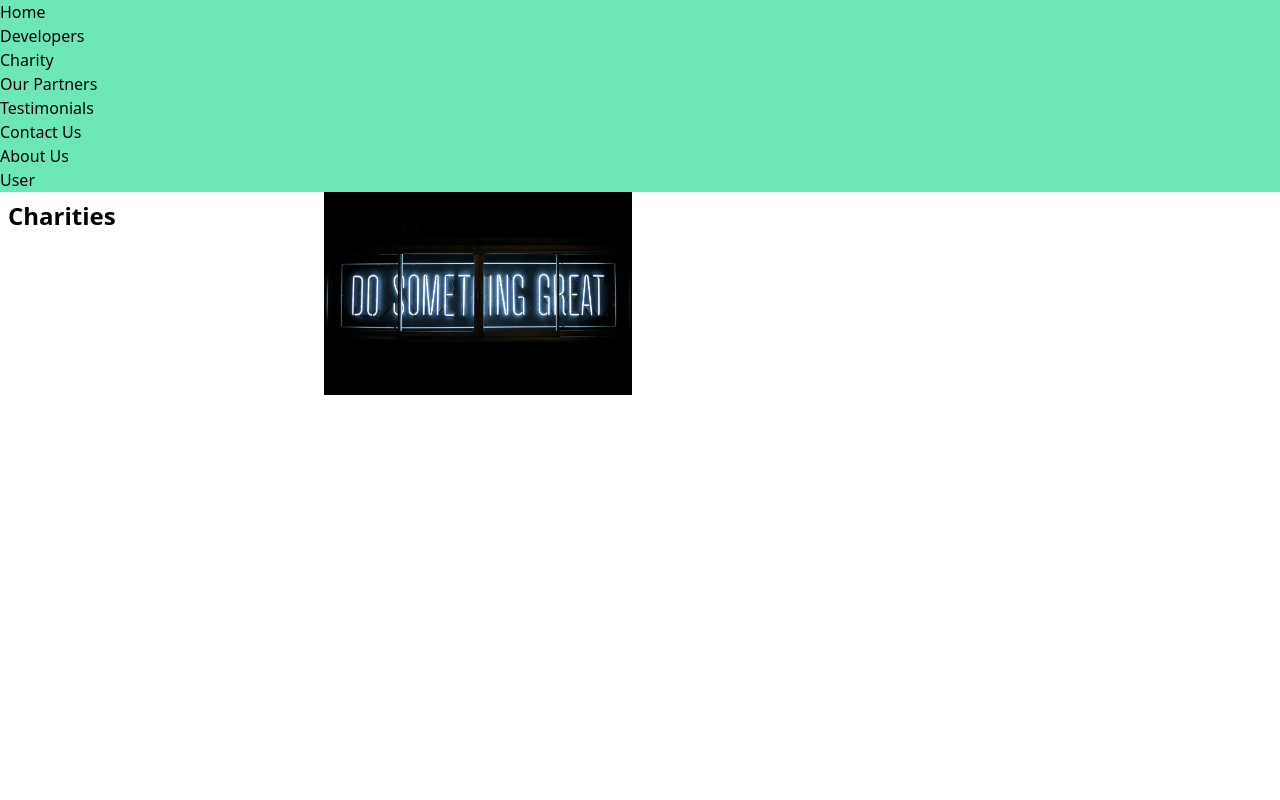
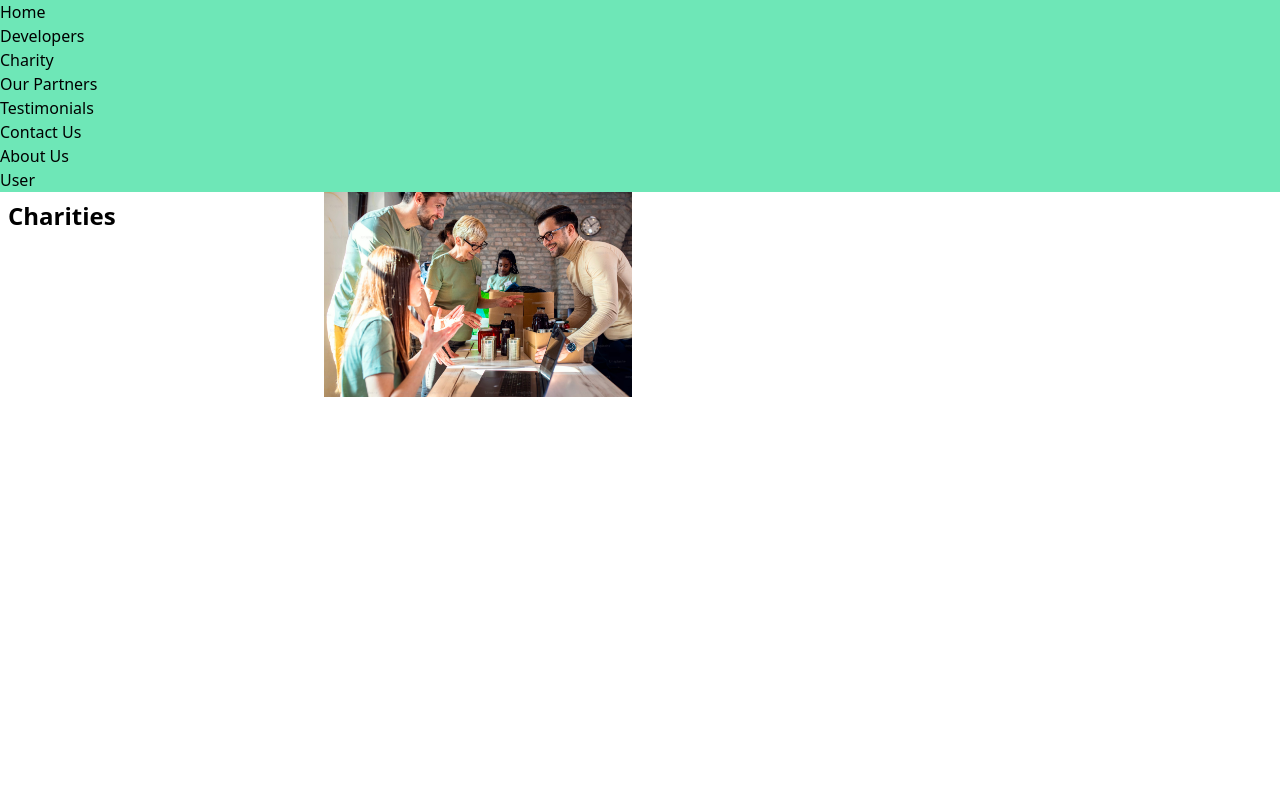
Before and after one commit to SchoolOfCode/Team-Build, a Next.js app in the folder team-5-final-project/: page /charity in a window 1280 px wide. Shown: the top 800 px of the page. Built offline with nearby package versions, Linux system fonts and the light colour scheme.

Commit message:
image replace for charity sub page

```diff
--- a/team-5-final-project/src/app/charity/page.jsx
+++ b/team-5-final-project/src/app/charity/page.jsx
@@ -3,7 +3,7 @@ import Navbar from "../components/navbar";
 import "../globals.css";
 import Link from "next/link";
 import Image from "next/image";
-import developers from "public/developers.png";
+import charity from "public/charity.jpeg";
 
 export default function Charity() {
   return (
@@ -12,7 +12,7 @@ export default function Charity() {
       <div className="headerContainer sm:grid sm:grid-cols-1 sm:grid-rows-3 sm:gap-4 md:grid-cols-4 relative">
         <h2 className="subTitle text-2xl font-bold p-2 bg-navbar">Charities</h2>
         <Image
-          src={developers}
+          src={charity}
           alt="charity"
           width={500}
           className="headerImage"
```
